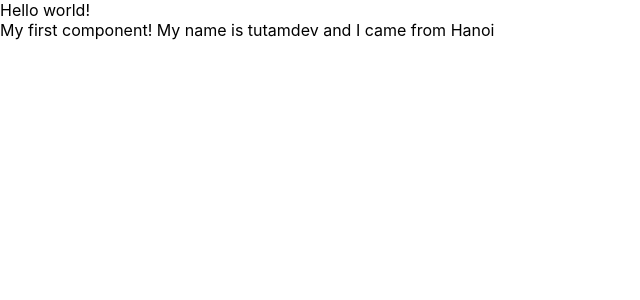
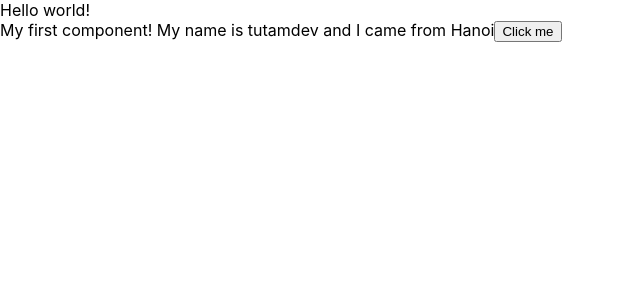
Before and after one commit to tutamdev/hoidanit-reactjs, a React (Create React App) app: page / in a window 1280 px wide. Shown: the top 300 px of the page, without its empty margins (0-640 px from the left). Built offline with nearby package versions, Linux system fonts and the light colour scheme.

Commit message:
change state

```diff
--- a/src/components/MyComponent.js
+++ b/src/components/MyComponent.js
@@ -10,11 +10,18 @@ class MyComponent extends React.Component {
         age: 21
     };
 
+    handleClick(even) {
+        this.setState({
+            name: "tutamdev change"
+        });
+        console.log(this.state.name);
+    }
     //JSX
     render() {
         return (
             <div>My first component!
                 My name is {this.state.name} and I came from {this.state.address}
+                <button onClick={(even) => {this.handleClick(even)}}>Click me</button>
             </div>
         );
     }
```
